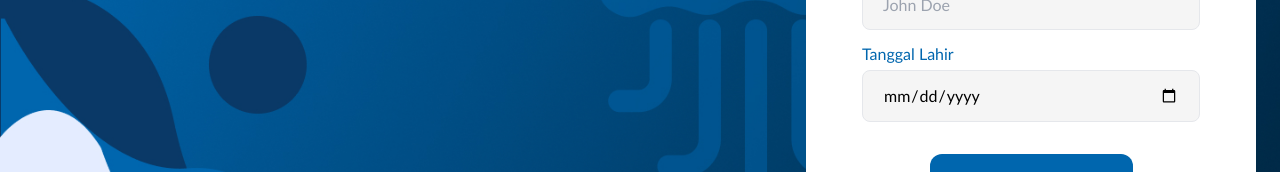
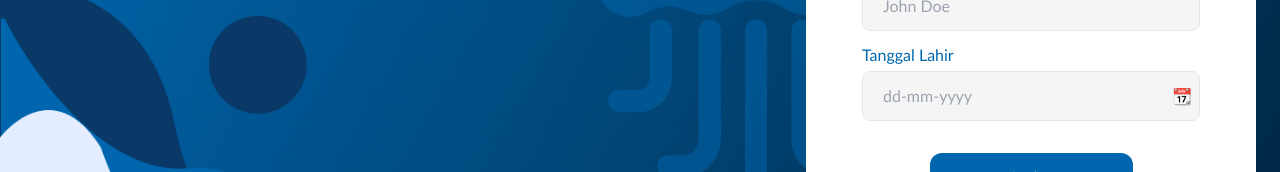
Before and after one commit to SYNRGY7-Team4/Frontend, a React (Vite) app: page /register/data-diri in a window 1280 px wide. Shown: the part 541-713 px from the top of the page. Built offline with nearby package versions, Linux system fonts and the light colour scheme.

Commit message:
fix: integrate DayPicker library into datepicker input

```diff
--- a/package.json
+++ b/package.json
@@ -16,6 +16,7 @@
     "bcryptjs": "^2.4.3",
     "jwt-decode": "^4.0.0",
     "react": "^18.3.1",
+    "react-day-picker": "^9.0.8",
     "react-dom": "^18.3.1",
     "react-hook-form": "^7.52.1",
     "react-icons": "^5.2.1",
--- /dev/null
+++ b/src/components/DatePickerField/DatePickerField.tsx
@@ -0,0 +1,149 @@
+import React, { useEffect, useId, useRef, useState, forwardRef } from "react";
+import { format, isValid, parse, isBefore, startOfDay } from "date-fns";
+import { DayPicker } from "react-day-picker";
+
+interface DatePickerFieldProps {
+  className?: string;
+  ariaLabel?: string;
+  idName: string;
+  onChange: (date: string) => void;
+  value?: string;
+}
+
+export const DatePickerField = forwardRef<
+  HTMLInputElement,
+  DatePickerFieldProps
+>(({ className, ariaLabel, idName, onChange, value = "", ...props }, ref) => {
+  const dialogRef = useRef<HTMLDialogElement>(null);
+  const dialogId = useId();
+  const headerId = useId();
+
+  const [month, setMonth] = useState(new Date());
+  const [selectedDate, setSelectedDate] = useState<Date | undefined>(undefined);
+  const [inputValue, setInputValue] = useState(value);
+  const [isDialogOpen, setIsDialogOpen] = useState(false);
+
+  const maxDate = startOfDay(new Date()); // Set max date to today
+
+  useEffect(() => {
+    if (value) {
+      const date = parse(value, "yyyy-MM-dd", new Date());
+      if (isValid(date)) {
+        setInputValue(format(date, "dd-MM-yyyy"));
+        setSelectedDate(date);
+      } else {
+        setInputValue(value);
+      }
+    } else {
+      setInputValue("");
+      setSelectedDate(undefined);
+    }
+  }, [value]);
+
+  const toggleDialog = () => setIsDialogOpen(!isDialogOpen);
+
+  useEffect(() => {
+    const handleBodyScroll = (isOpen: boolean) => {
+      document.body.style.overflow = isOpen ? "hidden" : "";
+    };
+    if (!dialogRef.current) return;
+    if (isDialogOpen) {
+      handleBodyScroll(true);
+      dialogRef.current.showModal();
+    } else {
+      handleBodyScroll(false);
+      dialogRef.current.close();
+    }
+    return () => {
+      handleBodyScroll(false);
+    };
+  }, [isDialogOpen]);
+
+  const handleDayPickerSelect = (date: Date | undefined) => {
+    if (!date) {
+      setInputValue("");
+      setSelectedDate(undefined);
+      onChange("");
+    } else if (
+      isBefore(date, maxDate) ||
+      date.getTime() === maxDate.getTime()
+    ) {
+      const displayFormat = format(date, "dd-MM-yyyy");
+      const schemaFormat = format(date, "yyyy-MM-dd");
+      setSelectedDate(date);
+      setInputValue(displayFormat);
+      onChange(schemaFormat);
+    }
+    setIsDialogOpen(false);
+  };
+
+  const handleInputChange = (e: React.ChangeEvent<HTMLInputElement>) => {
+    const newValue = e.target.value;
+    setInputValue(newValue);
+
+    const parsedDate = parse(newValue, "dd-MM-yyyy", new Date());
+
+    if (
+      isValid(parsedDate) &&
+      (isBefore(parsedDate, maxDate) ||
+        parsedDate.getTime() === maxDate.getTime())
+    ) {
+      setSelectedDate(parsedDate);
+      setMonth(parsedDate);
+      onChange(format(parsedDate, "yyyy-MM-dd"));
+    } else {
+      setSelectedDate(undefined);
+      onChange(newValue);
+    }
+  };
+
+  return (
+    <div className="relative items-center flex">
+      <input
+        ref={ref}
+        className={`w-full bg-neutral-01 py-3 px-5 rounded-lg focus:outline-primary-blue border h-[42px] border-primary-blue ${className}`}
+        style={{ fontSize: "inherit" }}
+        id={idName}
+        type="text"
+        value={inputValue}
+        placeholder={"dd-mm-yyyy"}
+        onChange={handleInputChange}
+        {...props}
+      />
+      <button
+        type="button"
+        className="absolute right-[8px]"
+        onClick={toggleDialog}
+        aria-controls="dialog"
+        aria-haspopup="dialog"
+        aria-expanded={isDialogOpen}
+        aria-label={ariaLabel}
+      >
+        📆
+      </button>
+      <dialog
+        role="dialog"
+        ref={dialogRef}
+        id={dialogId}
+        aria-modal
+        aria-labelledby={headerId}
+        onClose={() => setIsDialogOpen(false)}
+        className="rounded-lg p-5"
+      >
+        <DayPicker
+          required={true}
+          month={month}
+          onMonthChange={setMonth}
+          mode="single"
+          selected={selectedDate}
+          onSelect={handleDayPickerSelect}
+          disabled={{ after: maxDate }}
+          footer={
+            selectedDate !== undefined &&
+            `Selected: ${selectedDate.toDateString()}`
+          }
+        />
+      </dialog>
+    </div>
+  );
+});
--- a/src/pages/Mutasi/Mutasi.tsx
+++ b/src/pages/Mutasi/Mutasi.tsx
@@ -1,7 +1,6 @@
 import HeaderDashboard from "@/components/Header/HeaderDasboard";
 import FooterDashboard from "@/components/Footer/FooterDasboard";
 import RiwayatTransaksiTable from "@/components/RiwayatTransaksiTable/RiwayatTransaksiTable";
-import Input from "@/components/Input/Input";
 import Button from "@/components/Button/Button";
 import Label from "@/components/Label/Label";
 import { useForm, Controller, FieldValues } from "react-hook-form";
@@ -10,6 +9,8 @@ import { TMutasi, mutasiSchema } from "./mutasiSchema";
 import { useEffect, useState } from "react";
 import Alert from "@/components/Alert/Alert";
 import { useUserStore } from "@/store/UserStore";
+import { DatePickerField } from "@/components/DatePickerField/DatePickerField";
+import "react-day-picker/dist/style.css";
 
 export default function Mutasi() {
   const { userData, fetchUserData, fetchMutations, userMutations } =
@@ -35,7 +36,6 @@ export default function Mutasi() {
   useEffect(() => {
     if (userMutations) {
       setFilteredTransactions(userMutations);
-      console.log(userMutations);
     }
   }, [userMutations]);
 
@@ -58,7 +58,7 @@ export default function Mutasi() {
 
       const isJenisTransaksiMatch =
         data.jenisTransaksi === "semua" ||
-        transaction.status.toLowerCase() === data.jenisTransaksi;
+        transaction.transactionDirection.toLowerCase() === data.jenisTransaksi;
 
       const isDariTanggalMatch =
         !data.dariTanggal ||
@@ -123,8 +123,8 @@ export default function Mutasi() {
                     aria-label="Jenis Transaksi"
                   >
                     <option value="semua">Semua</option>
-                    <option value="completed">Selesai</option>
-                    <option value="pending">Tertunda</option>
+                    <option value="debit">Uang Masuk</option>
+                    <option value="credit">Uang Keluar</option>
                   </select>
                 )}
               />
@@ -136,12 +136,10 @@ export default function Mutasi() {
                 control={control}
                 defaultValue=""
                 render={({ field }) => (
-                  <Input
+                  <DatePickerField
+                    ariaLabel="Masukkan dari tanggal mutasi"
+                    idName="dariTanggal"
                     {...field}
-                    id="dariTanggal"
-                    type="date"
-                    aria-label="Masukkan dari tanggal mutasi"
-                    className="w-full h-[42px] !bg-neutral-01 border-primary-blue !py-2"
                   />
                 )}
               />
@@ -153,12 +151,10 @@ export default function Mutasi() {
                 control={control}
                 defaultValue=""
                 render={({ field }) => (
-                  <Input
+                  <DatePickerField
+                    ariaLabel="Masukkan sampai tanggal mutasi"
+                    idName="sampaiTanggal"
                     {...field}
-                    id="sampaiTanggal"
-                    type="date"
-                    aria-label="Masukkan sampai tanggal mutasi"
-                    className="w-full h-[42px] !bg-neutral-01 border-primary-blue !py-2"
                   />
                 )}
               />
--- a/src/pages/Register/DataDiri/DataDiri.tsx
+++ b/src/pages/Register/DataDiri/DataDiri.tsx
@@ -16,6 +16,7 @@ import { checkRegisterDataAPI } from "@/services/authServices";
 import { useState } from "react";
 import Alert from "@/components/Alert/Alert";
 import { MdArrowBack } from "react-icons/md";
+import { DatePickerField } from "@/components/DatePickerField/DatePickerField";
 
 const DataDiri = () => {
   const { no_ktp, name, date_of_birth } = useRegistrationStore(
@@ -199,10 +200,14 @@ const DataDiri = () => {
                         name="tanggalLahir"
                         control={control}
                         render={({ field }) => (
-                          <Input
-                            id="tanggalLahir"
-                            type="date"
-                            aria-label="Masukkan tanggal lahir Anda"
+                          <DatePickerField
+                            className={`${
+                              errors.tanggalLahir
+                                ? "border-2 !border-secondary-red focus:outline-secondary-red"
+                                : ""
+                            } !bg-neutral-02 !h-auto !border-inherit`}
+                            ariaLabel="Masukkan tanggal lahir Anda"
+                            idName="tanggalLahir"
                             aria-invalid={
                               errors.tanggalLahir ? "true" : "false"
                             }
@@ -211,13 +216,7 @@ const DataDiri = () => {
                                 ? "tanggalLahir-error"
                                 : undefined
                             }
-                            className={
-                              errors.tanggalLahir
-                                ? "border-2 border-secondary-red focus:outline-secondary-red"
-                                : ""
-                            }
                             {...field}
-                            max={`${new Date().toLocaleDateString("en-ca")}`}
                           />
                         )}
                         rules={{
```
Also changed, not shown: 2 other files (tests, documents, lock files or other folders).
